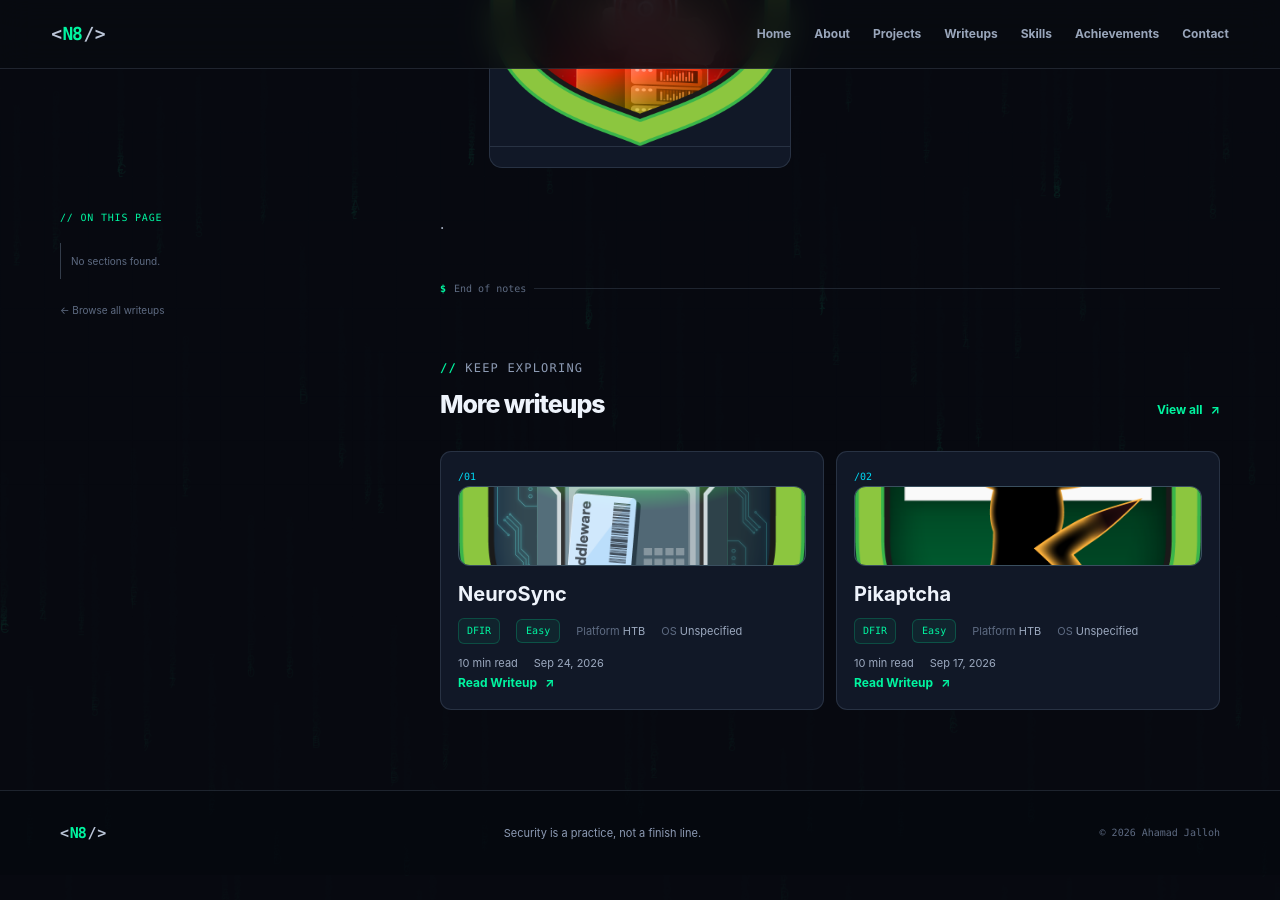
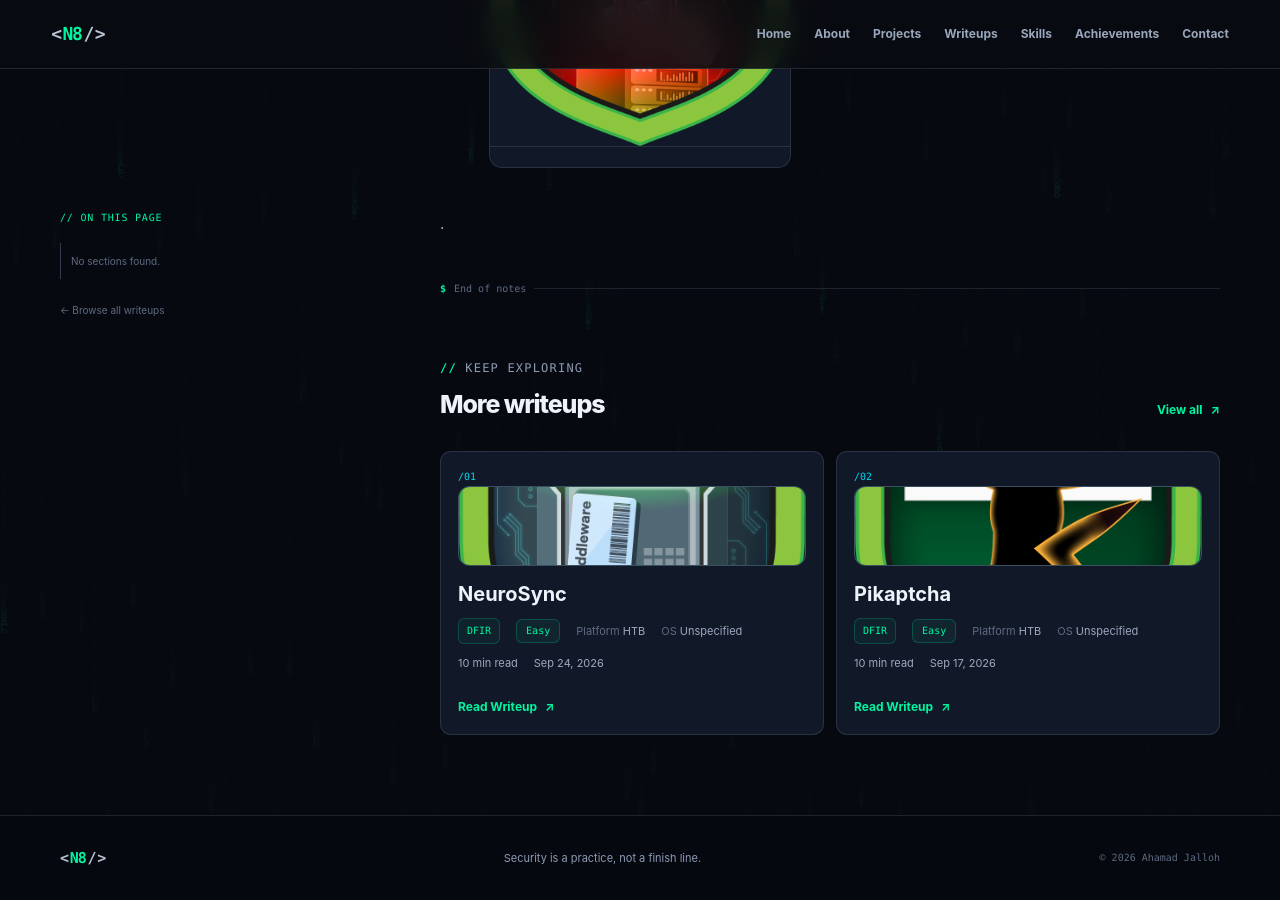
Before and after one commit to Ningen820/Ningen820.github.io, a Jekyll site: the page built from _writeups/enduringecho.md, in a window 1280 px wide and 900 px high, scrolled down 605 px. Built offline with Jekyll 4.4.1, drawn with Linux system fonts in a browser that asks for light colours; before the commit the page ends 1480 px from its top, so only the background shows below that.

Commit message:
Update writeup.html

```diff
--- a/_layouts/writeup.html
+++ b/_layouts/writeup.html
@@ -174,9 +174,7 @@ layout: default
                     <span>{{ item.date | date: "%b %d, %Y" }}</span>
                   {% endif %}
                 </div>
-                <span class="text-link"> <span aria-hidden="true"> </span></span>
-                <span class="text-link"> <span aria-hidden="true"> </span></span>
-                <span class="text-link"> <span aria-hidden="true"> </span></span>
+                <br>
                 <span class="text-link">Read Writeup <span aria-hidden="true">↗</span></span>
               </a>
             {% endif %}
```
